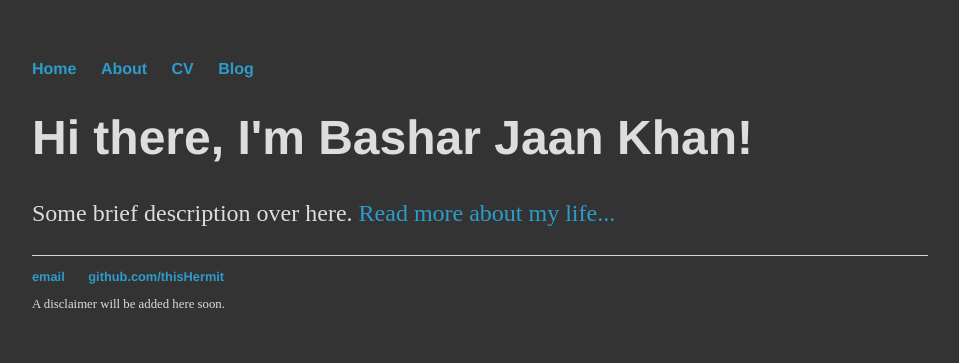
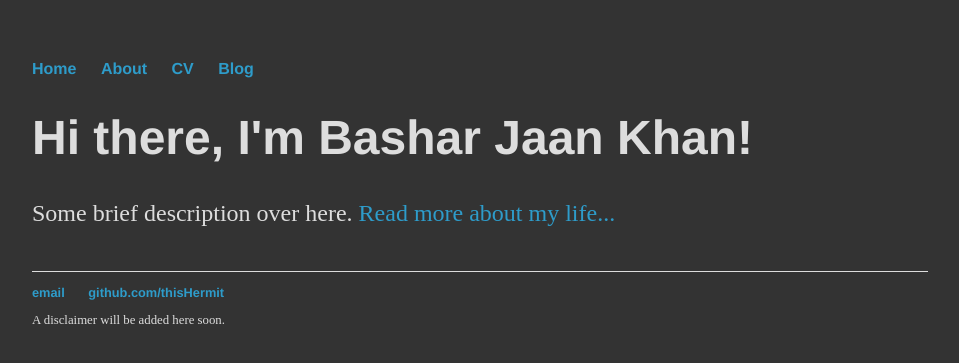
Before and after one commit to thisHermit/thisHermit.github.io, a Jekyll site: the page built from index.html, in a window 1280 px wide. Shown: the top 363 px of the page, without its empty margins (160-1119 px from the left). Built offline with Jekyll 4.4.1, drawn with Linux system fonts in a browser that asks for light colours.

Commit message:
Fixing footer borders

```diff
--- a/css/main.css
+++ b/css/main.css
@@ -31,7 +31,8 @@ p {
     color: #ddd;
 }
 footer {
-    border-top: 1px solid #d5d5d5;
+    margin-top: 40px;
+    border-top: 1px solid #ddd;
     font-size: .8em;
 }
 
```
